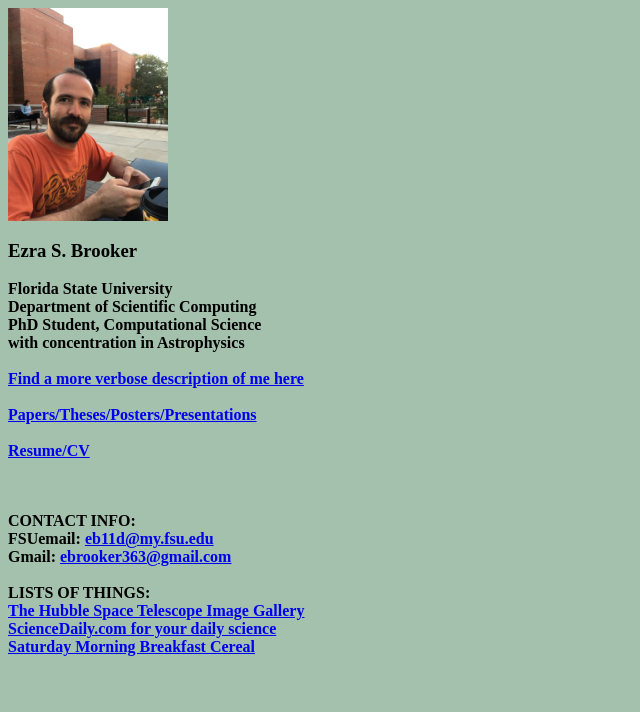
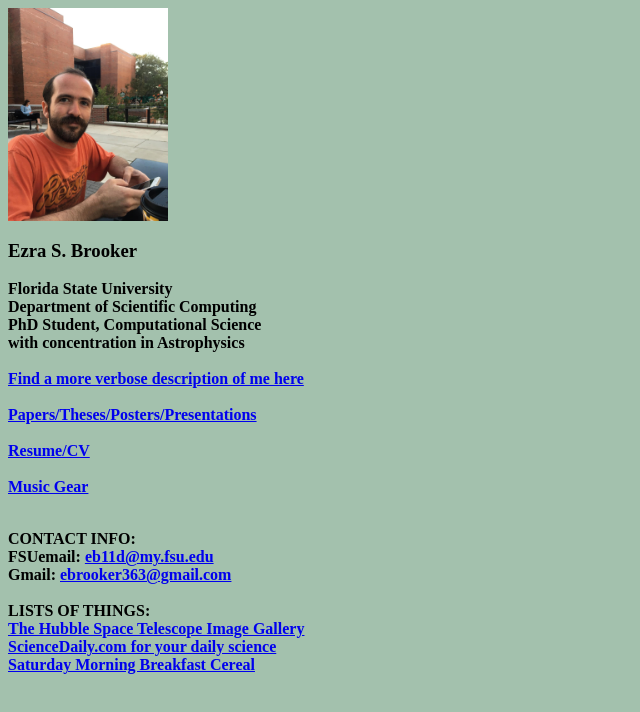
Before and after one commit to ebrooker/ebrooker.github.io, a plain HTML site: page index.html in a window 1280 px wide. Shown: the whole page, without its empty margins (0-640 px from the left). Drawn offline with Linux system fonts and the light colour scheme.

Commit message:
Update index.html

```diff
--- a/index.html
+++ b/index.html
@@ -16,9 +16,10 @@
     <BR>
 	    <A HREF="writtenworks.html">Papers/Theses/Posters/Presentations</A><BR><BR>
 	    <A HREF="./files/Brooker_Ezra_resume.pdf">Resume/CV</A><BR><BR>
+	    <A HREF="mymusicgear.html">Music Gear</A><BR><BR>
 
 </P>
-<BR>
+
 <STRONG>CONTACT INFO:<BR>
 <STRONG> FSUemail: </STRONG> <A HREF="mailto:eb11d@my.fsu.edu"> eb11d@my.fsu.edu </A><BR>
 <STRONG>    Gmail: </STRONG> <A HREF="mailto:ebrooker363@gmail.com"> ebrooker363@gmail.com </A><BR>
```
